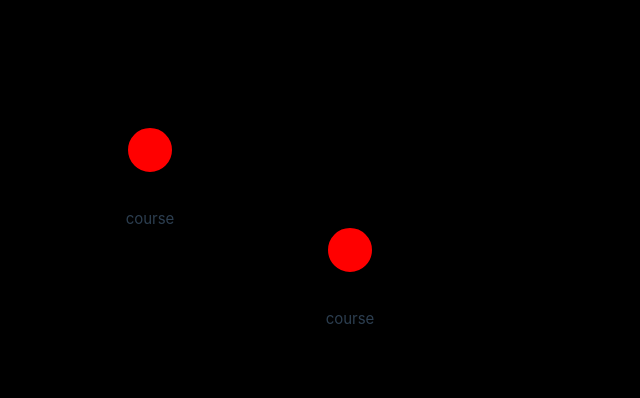
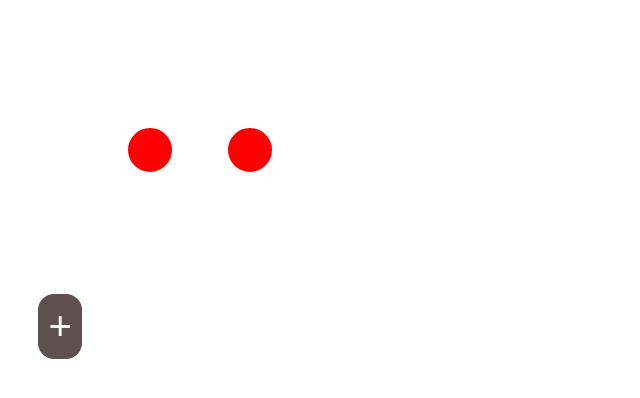
Before and after one commit to locoplains13/NodeGraphViewer, a Vue app: page / in a window 1280 px wide. Shown: the top 398 px of the page, without its empty margins (0-640 px from the left). Built offline with nearby package versions, Linux system fonts and the light colour scheme.

Commit message:
added button to insert a new circle into the container

```diff
--- a/src/components/courseCircle.vue
+++ b/src/components/courseCircle.vue
@@ -1,15 +1,18 @@
 <template>
-  <div class="container">
-    <div
+  <div class="bContainer">
+    <button id="btn" @click="addCircle">+</button>
+  </div>
+  <div id="container">
+    <div>
+      <IconCircle
         v-for="(item, index) in items"
         :key="index"
         class="draggable"
         ref="draggable"
         @mousedown="startDrag($event, index)"
         :style="{ left: item.x + 'px', top: item.y + 'px' }"
-    >
-      <IconCircle />
-      <p>course</p>
+      />
+      <p></p>
     </div>
   </div>
 </template>
@@ -17,13 +20,23 @@
 <script setup>
 import { ref, onUnmounted } from "vue";
 import IconCircle from "./icons/IconCircle.vue";
-
-const items = ref([
-  { x: 100, y: 100, dragging: false },
-  { x: 300, y: 200, dragging: false },
+var items = ref([
+  { x: 100, y: 100, dragging: false, cName: "course1" },
+  { x: 200, y: 100, dragging: false, cName: "course2" },
 ]);
 
 const offset = ref({ x: 0, y: 0, index: null });
+
+const addCircle = () => {
+  const button = document.getElementById("btn").getBoundingClientRect();
+  console.log(button);
+  items.value.push({
+    x: button.x + 50,
+    y: button.y - 10,
+    dragging: false,
+    cName: "course3",
+  });
+};
 
 const startDrag = (event, index) => {
   offset.value.x = event.clientX - items.value[index].x;
@@ -68,13 +81,32 @@ body {
   overflow: hidden;
 }
 
-.container {
+button {
+  background-color: rgb(94, 80, 80);
+  border: none;
+  color: white;
+  padding: 10px;
+  display: inline-block;
+  font-size: 40px;
+  border-radius: 1rem;
+  cursor: pointer;
+}
+
+.bContainer {
   position: fixed;
   top: 0;
   left: 0;
+  padding-top: 23vw;
+  padding-left: 3vw;
   width: 100vw;
-  height: 100vh;
-  background: #000000;
+  height: 100vw;
+}
+
+#container {
+  position: fixed;
+  top: 0;
+  left: 0;
+  background: #00000000;
 }
 
 .draggable {
```
Lines whose indentation alone changed are shown as unchanged.
